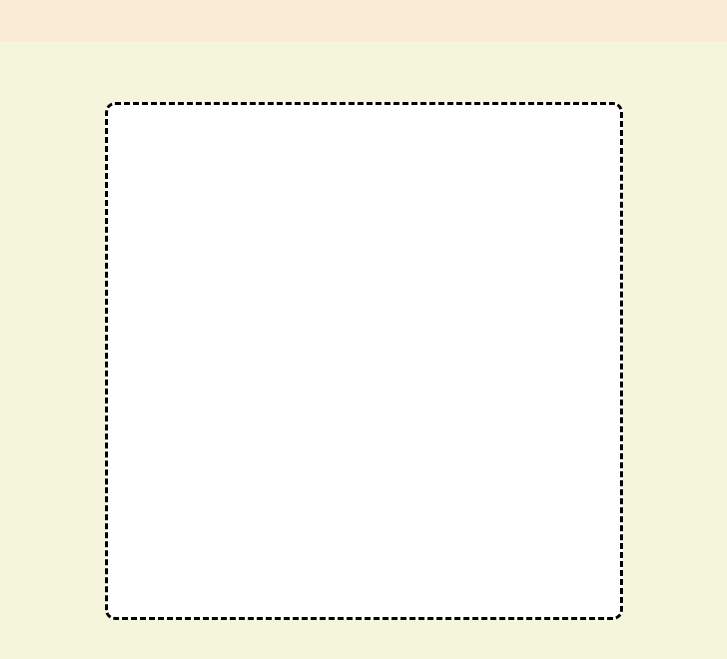
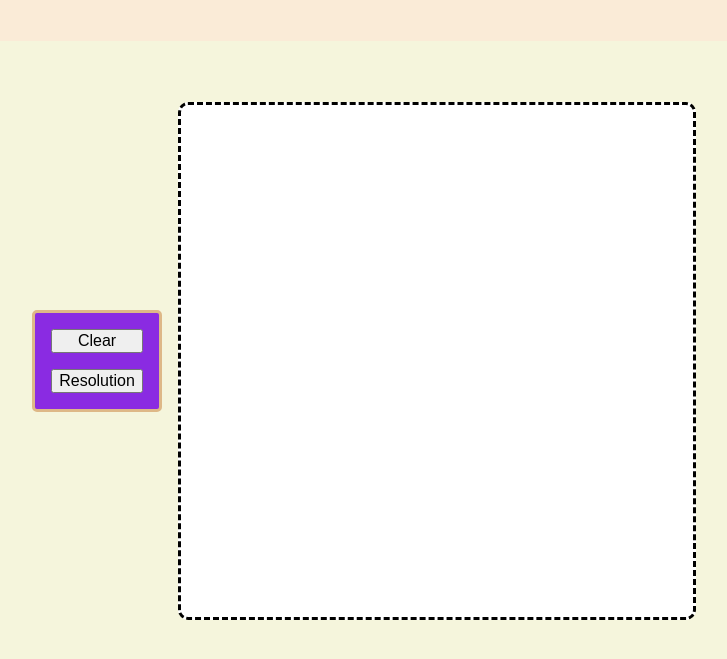
Before and after one commit to MichaelStefanusV/Etch-a-Sketch, a plain HTML site: page index.html in a window 1280 px wide. Shown: the part 119-778 px from the top of the page, without its empty margins (276-1003 px from the left). Drawn offline with Linux system fonts and the light colour scheme.

Commit message:
Added java script. Clear all function, and Change Resolution function.

```diff
--- a/index.html
+++ b/index.html
@@ -14,11 +14,14 @@
                 <a href="https://github.com/MichaelStefanusV" id="githubAdd"><i class="fab fa-github" style="font-size: xx-large;"></i></a>
             </header>
             <main id='main'>
-                <div id='drawing-container'>
-
+                <div id='button-container'>
+                    <button id='clear'>Clear</button>
+                    <button id='resolution'>Resolution</button>
                 </div>
+                <div id='drawing-container'></div>
             </main>
         </div>
 
     </body>
+    <script src="script.js" rel="script"></script>
 </html>
--- /dev/null
+++ b/script.js
@@ -0,0 +1,46 @@
+const container = document.querySelector('#drawing-container');
+
+let resolution =128;
+
+function changeTemplate(num){
+    container.style.gridTemplateRows='repeat('+num+',1fr)';
+    container.style.gridTemplateColumns='repeat('+num+',1fr)';
+}
+
+changeTemplate(resolution);
+
+function buildDrawingPage(num){
+    let boxSum=Math.pow(num,2);
+    for(let i = 0;i<boxSum;i++){
+        let newDiv = document.createElement('div');
+        newDiv.classList.add('newDiv');
+        container.appendChild(newDiv);
+    }
+}
+buildDrawingPage(resolution);
+
+//event listener to change the color of pixel
+//~ When the mouse hovers over it
+const pixel = document.querySelectorAll('.newDiv');
+pixel.forEach(newDiv => {
+    newDiv.addEventListener('mouseover',()=>{
+        newDiv.classList.add('black');
+    });
+});
+
+function clearAll(){
+    pixel.forEach(newDiv => {
+        newDiv.classList.remove('black');
+    });
+}
+
+function changeResolution(){
+    clearAll();
+    let num = +prompt('Insert resolution (2 for 2x2, 4 for 4x4,... etc');
+    changeTemplate(num);
+    buildDrawingPage(num);
+}
+
+document.getElementById('clear').addEventListener('click',clearAll);
+
+document.getElementById('resolution').addEventListener('click',changeResolution);
--- a/style/style.css
+++ b/style/style.css
@@ -1,6 +1,7 @@
 body{
     height:100vh;
     width: auto;
+    font-family:arial,sans-serif;
 }
 
 body #container{
@@ -49,6 +50,30 @@ body #main #drawing-container{
     height: 64vh;
     background-color:white;
     display:grid;
-    grid-template-columns: repeat(64,1fr);
-    grid-template-columns: repeat(64,1fr);
 }
+
+body #main #button-container{
+    padding-right:2vh;
+    padding-left:2vh;
+    margin-right: 2vh;
+    border-radius:5px;
+    align-self: center;
+    display:flex;
+    flex-direction:column;
+    background-color:blueviolet;
+    border-style: solid;
+    border-color:burlywood
+}
+
+body #main #button-container #clear{
+    margin-top:2vh;
+}
+
+body #main #button-container #resolution{
+    margin-top:2vh;
+    margin-bottom:2vh;
+}
+
+.black{
+    background-color:black;
+}
```
